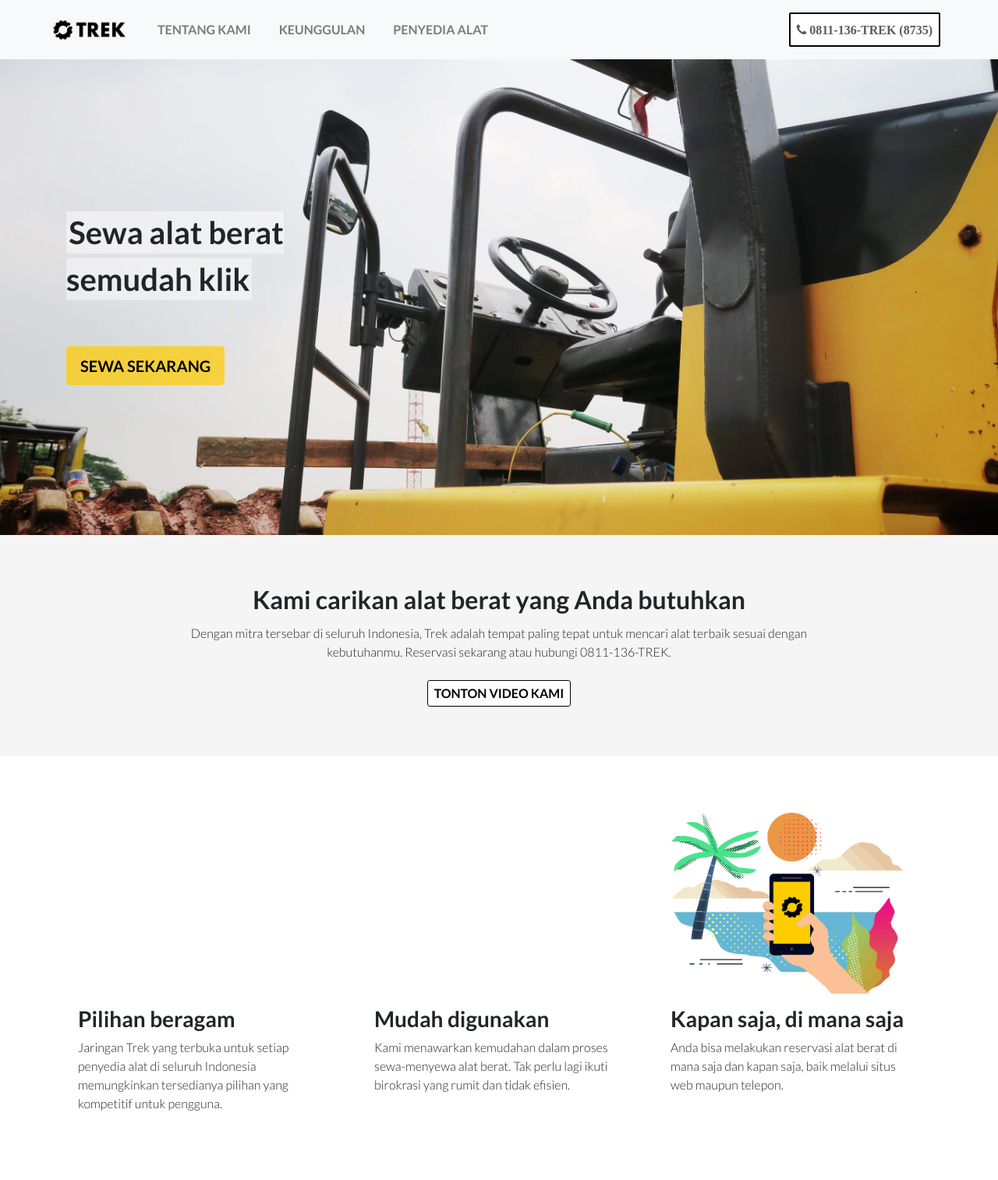
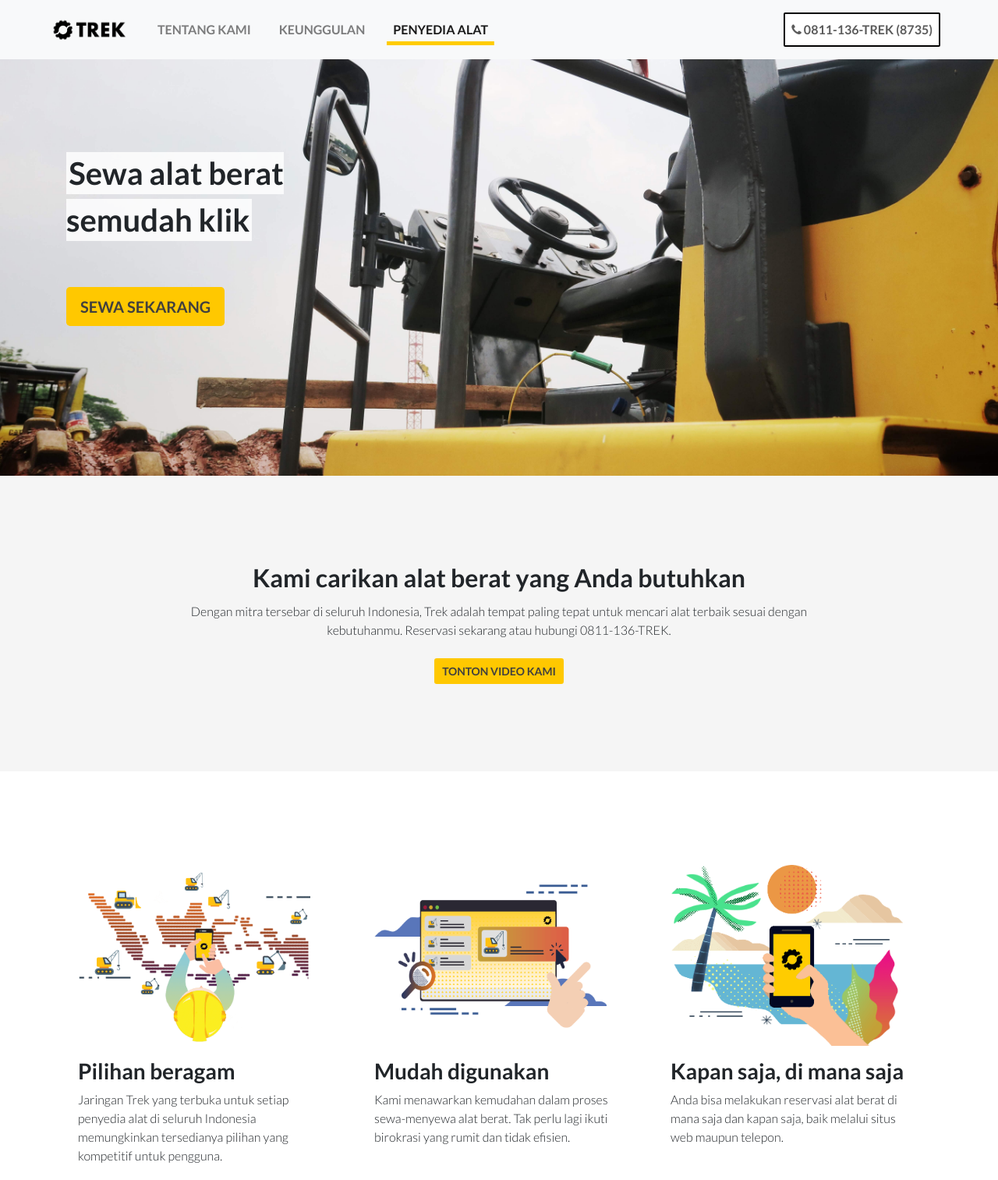
Before and after one commit to 5112100070/Trek, a website: page index.html in a window 1280 px wide. Shown: the top 1513 px of the page at 78% size. Drawn offline with Linux system fonts and the light colour scheme.

Commit message:
fixed navbar and button

```diff
--- a/css/landing-page.css
+++ b/css/landing-page.css
@@ -66,7 +66,7 @@ header.masthead h1 {
 }
 
 .showcase .showcase-img {
-  min-height: 15rem;
+  min-height: 25rem;
   /* min-height: 100%; */
   /* max-height: 20rem; */
   background-size: cover;
@@ -107,7 +107,16 @@ header.masthead h1 {
   font-weight: 1000;
   border-width: 2px;
   color:#000;
-  background-color:rgba(255, 204, 0, 0.73);
+  background-color:rgb(255, 200, 0);
+  /*  */
+  align-self:center;
+  transition:all .5s ease;
+  color:#41403E;
+  outline:none;
+  box-shadow: 20px 38px 34px -26px hsla(0,0%,0%,.2);
+  /* border-radius: 255px 15px 225px 15px/15px 225px 15px 255px; */
+  /* box-shadow: 100px 38px 34px -26px hsla(0,0%,0%,.2); */
+  /* border-radius: 255px 15px 225px 15px/15px 225px 15px 255px; */
 }
 .btn-video{
   font-size: 1rem;
@@ -125,16 +134,23 @@ header.masthead h1 {
 .btn-home:hover{
   color:#000;
   background-color:#ffcc00;
+  box-shadow:2px 8px 4px -6px hsla(0,0%,0%,.3);
 }
-
+.heading-landing{
+  padding:0.2rem;
+  font-weight: bold;
+  font-size: 2.5rem;
+  background-color:rgba(255, 255, 255, 0.822);
+}
 /*.btn-trek:hover{
   color:black;
   background-color:#ffcc00;
   border-color:#ffcc00;
 }*/
+
 .features-icons {
-  padding-top: 4rem;
-  padding-bottom: 4rem;
+  padding: 7rem 0;
+
 }
 
 .features-icons .features-icons-item {
--- a/index.html
+++ b/index.html
@@ -8,7 +8,7 @@
     <meta name="description" content="">
     <meta name="author" content="">
 
-    <title>Trek-Sewa alat berat semudah klik</title>
+    <title>Trek|Sewa alat berat semudah klik</title>
     <!-- Bootstrap core CSS -->
     <link href="vendor/bootstrap/css/bootstrap.css" rel="stylesheet">
 
@@ -22,10 +22,10 @@
 
   </head>
 
-  <body>
+  <body data-spy="scroll" data-target=".navbar" data-offset="1">
 
     <!-- Navigation -->
-    <nav class="navbar navbar-expand-lg navbar-light bg-light static-top ">
+    <nav class="navbar navbar-expand-lg navbar-light bg-light fixed-top" id="myNavbar">
 
         <a href="index.html">
             <img src="img/logo-trek.png" width="100" height="35" class="d-inline-block align-top" alt="" style="margin-right:20px;">
@@ -48,7 +48,7 @@
               <a class="nav-link js-scroll-trigger" href="#our-partner"><b>PENYEDIA ALAT</b></a>
             </li>
           </ul>
-          <a class="btn btn-trek" style="margin:0 10px 0; color: rgba(14, 14, 14, 0.68);"><i class="fa fa-phone">  <b>0811-136-TREK (8735)</b></i></a>
+          <a class="btn btn-trek" style="margin:0 10px 0; color: rgba(14, 14, 14, 0.68);"><i class="fa fa-phone"></i> 0811-136-TREK (8735)</a>
         </div>
       </nav>
 
@@ -59,7 +59,7 @@
         <div class="row">
           <div class="col-xl-9 mx-left">
 
-            <span  style=" padding:0.2rem;font-weight: bold;font-size: 2.5rem;background-color:rgba(255, 255, 255, 0.445);" class="mb-5">Sewa alat berat <br>semudah klik</span>
+            <span class="heading-landing mb-5">Sewa alat berat <br>semudah klik</span>
             <br>
             <!-- <span  style="padding:0.2rem;font-size: 1.25rem;background-color:rgba(255, 255, 255, 0.445);" class="mb-5"><i class="fa fa-play" style="color:rgba(255, 255, 255, 0.445);-webkit-text-stroke-width: 1px;-webkit-text-stroke-color: black;padding-right:0.2rem;"></i>Tonton video kami</span> -->
           </div>
@@ -71,16 +71,16 @@
       </div>
     </header>
     <!-- keterangan trek -->
-    <section class="features-icons bg-light-grey text-center">
+    <section class="features-icons bg-light-grey text-center" id="about-us">
         <div class="container">
           <div class="row">
             <!-- <div class="col-lg-2">
 
             </div> -->
-            <div class="col-lg-12" id="about-us">
+            <div class="col-lg-12" >
                 <h2 style>Kami carikan alat berat yang Anda butuhkan</h2>
                 <p class="about" style="padding-top:0.2rem;font-size: 1rem;padding-bottom:0.5rem;">Dengan mitra tersebar di seluruh Indonesia, Trek adalah tempat paling tepat untuk mencari alat terbaik sesuai dengan kebutuhanmu. Reservasi sekarang atau hubungi 0811-136-TREK.</p>
-               <a data-toggle="modal" data-target="#myModal"  class="btn btn-video btn-sm" href="" >TONTON VIDEO KAMI</a>
+               <a data-toggle="modal" data-target="#myModal"  class="btn btn-home btn-sm" href="" >TONTON VIDEO KAMI</a>
             </div>
             <div class="modal fade" id="myModal" role="dialog" width="auto" height="auto">
             <div class="modal-dialog">
@@ -96,13 +96,13 @@
         </div>
       </section>
 
-       <section class="features-icons bg-white text-center">
+       <section class="features-icons bg-white text-center" id="our-advanced">
         <div class="container">
-          <div class="row" id="our-advanced">
+          <div class="row" >
             <div class="col-lg-4">
               <div class="features-icons-item mx-auto mb-5 mb-lg-0 mb-lg-3">
                 <div class="features-icons-icon d-flex">
-                  <img src="img/trek_byk-pilihan.png" style="min-width:10rem;"alt="">
+                  <img src="img/choice.png" style="min-width:10rem;"alt="">
                 </div>
                 <h3 style="padding-top:1rem;text-align:left;">Pilihan beragam</h3>
                 <p class="desc">Jaringan Trek yang terbuka untuk setiap penyedia alat di seluruh Indonesia memungkinkan tersedianya pilihan yang kompetitif untuk pengguna.</p>
@@ -111,7 +111,7 @@
             <div class="col-lg-4">
               <div class="features-icons-item mx-auto mb-5 mb-lg-0 mb-lg-3">
                 <div class="features-icons-icon d-flex">
-                  <img src="img/trek_easy.png" style="min-width:10rem;"alt="">
+                  <img src="img/easy.png" style="min-width:10rem;"alt="">
                 </div>
                 <h3 style="padding-top:1rem;text-align:left;">Mudah digunakan</h3>
                 <p class="desc">Kami menawarkan kemudahan dalam proses sewa-menyewa alat berat. Tak perlu lagi ikuti birokrasi yang rumit dan tidak efisien.</p>
@@ -155,12 +155,6 @@
                     </div>
 
                 </div>
-              <!-- <div class="col-lg-6 order-lg-2 text-white showcase-img" style="background-image: url('img/bg-trek.jpg');background-color: #212529;height: 100%;width: 100%; top: 0;left: 0;opacity: 0.5;"></div> -->
-              <!-- <div class="col-lg-6 order-lg-2 text-white showcase-img" style="background-image: url('img/bg-trek.jpg');"></div> -->
-              <!-- <div class="col-lg-6 order-lg-1 my-auto showcase-text">
-                <h2>Fully Responsive Design</h2>
-                <p class="lead mb-0">When you use a theme created by Start Bootstrap, you know that the theme will look great on any device, whether it's a phone, tablet, or desktop the page will behave responsively!</p>
-              </div> -->
             </div>
 
           </div>
@@ -185,66 +179,10 @@
 
               </div>
 
-             <!-- <a class="btn btn-white btn-lg" href="">Daftar sebagai Penyedia</a> -->
             </div>
           </section>
 
-    <!-- Image Showcases -->
 
-
-    <!-- Testimonials -->
-    <!-- <section class="testimonials text-center bg-light">
-      <div class="container">
-        <h2 class="mb-5">What people are saying...</h2>
-        <div class="row">
-          <div class="col-lg-4">
-            <div class="testimonial-item mx-auto mb-5 mb-lg-0">
-              <img class="img-fluid rounded-circle mb-3" src="img/testimonials-1.jpg" alt="">
-              <h5>Margaret E.</h5>
-              <p class="font-weight-light mb-0">"This is fantastic! Thanks so much guys!"</p>
-            </div>
-          </div>
-          <div class="col-lg-4">
-            <div class="testimonial-item mx-auto mb-5 mb-lg-0">
-              <img class="img-fluid rounded-circle mb-3" src="img/testimonials-2.jpg" alt="">
-              <h5>Fred S.</h5>
-              <p class="font-weight-light mb-0">"Bootstrap is amazing. I've been using it to create lots of super nice landing pages."</p>
-            </div>
-          </div>
-          <div class="col-lg-4">
-            <div class="testimonial-item mx-auto mb-5 mb-lg-0">
-              <img class="img-fluid rounded-circle mb-3" src="img/testimonials-3.jpg" alt="">
-              <h5>Sarah	W.</h5>
-              <p class="font-weight-light mb-0">"Thanks so much for making these free resources available to us!"</p>
-            </div>
-          </div>
-        </div>
-      </div>
-    </section> -->
-
-    <!-- Call to Action -->
-    <!-- <section class="call-to-action text-white text-center">
-      <div class="overlay"></div>
-      <div class="container">
-        <div class="row">
-          <div class="col-xl-9 mx-auto">
-            <h2 class="mb-4">Ready to get started? Sign up now!</h2>
-          </div>
-          <div class="col-md-10 col-lg-8 col-xl-7 mx-auto">
-            <form>
-              <div class="form-row">
-                <div class="col-12 col-md-9 mb-2 mb-md-0">
-                  <input type="email" class="form-control form-control-lg" placeholder="Enter your email...">
-                </div>
-                <div class="col-12 col-md-3">
-                  <button type="submit" class="btn btn-block btn-lg btn-primary">Sign up!</button>
-                </div>
-              </div>
-            </form>
-          </div>
-        </div>
-      </div>
-    </section> -->
 
     <!-- Footer -->
     <footer class="footer bg-dark-grey">
@@ -288,7 +226,34 @@
 <script src="vendor/jquery/jquery.min.js"></script>
 <script src="vendor/bootstrap/js/bootstrap.bundle.min.js"></script>
 <script async src="https://www.googletagmanager.com/gtag/js?id=UA-112381262-1"></script>
+<script>
+$(document).ready(function(){
+  // Add scrollspy to <body>
+  $('body').scrollspy({target: ".navbar", offset: 50});
 
+  // Add smooth scrolling on all links inside the navbar
+  $("#myNavbar a").on('click', function(event) {
+    // Make sure this.hash has a value before overriding default behavior
+    if (this.hash !== "") {
+      // Prevent default anchor click behavior
+      event.preventDefault();
+
+      // Store hash
+      var hash = this.hash;
+
+      // Using jQuery's animate() method to add smooth page scroll
+      // The optional number (800) specifies the number of milliseconds it takes to scroll to the specified area
+      $('html, body').animate({
+        scrollTop: $(hash).offset().top
+      }, 800, function(){
+
+        // Add hash (#) to URL when done scrolling (default click behavior)
+        window.location.hash = hash;
+      });
+    }  // End if
+  });
+});
+</script>
 <!--Start of Tawk.to Script-->
 <script type="text/javascript">
       var Tawk_API=Tawk_API||{}, Tawk_LoadStart=new Date();
```
